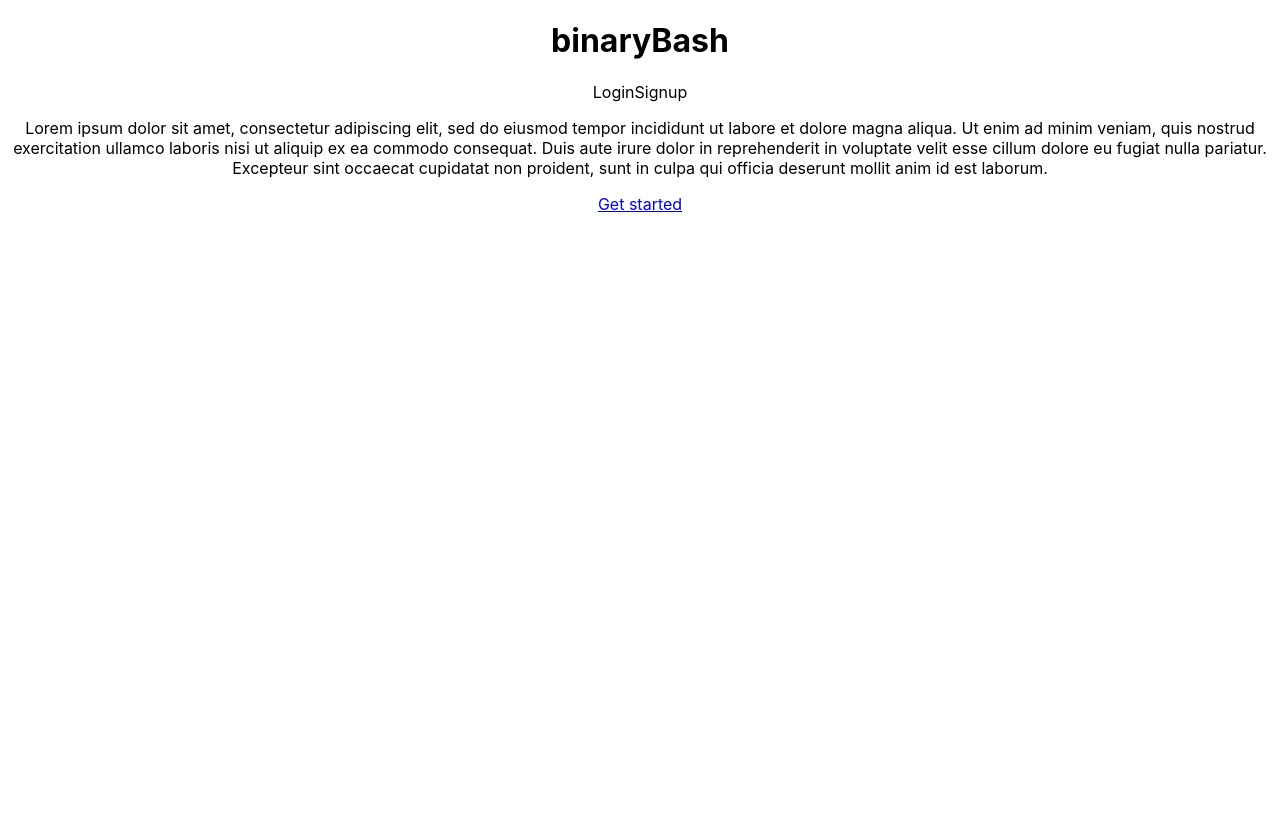
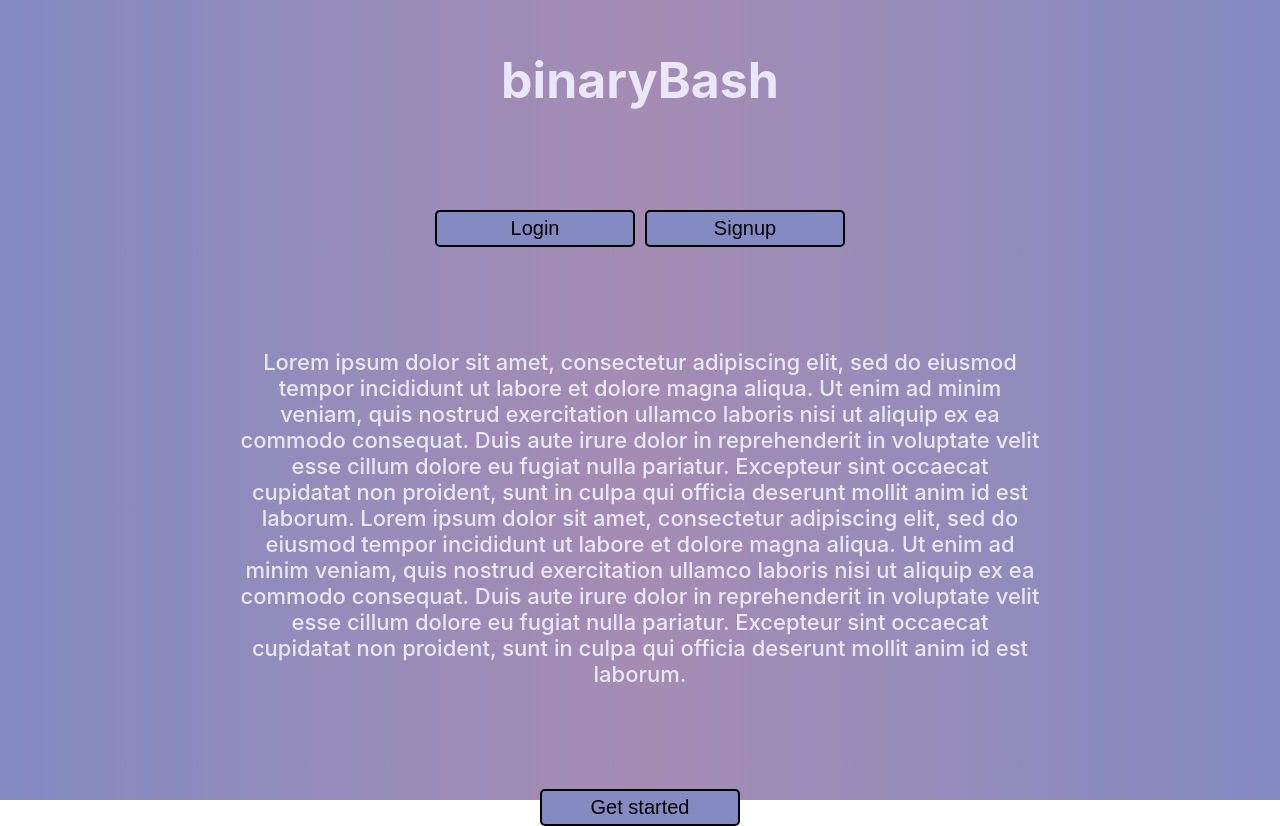
Before and after one commit to bruno-rossi/phase-4-final-project-binary-bash, a React (Create React App) app in the folder binary-bash/client/: page / in a window 1280 px wide. Before the commit the page ends 800 px from the top, so only its background shows below. Built offline with nearby package versions, Linux system fonts and the light colour scheme.

Commit message:
added elements and css to homepage and sign up page

```diff
--- a/binary-bash/client/src/pages/Home.js
+++ b/binary-bash/client/src/pages/Home.js
@@ -1,15 +1,32 @@
 import {NavLink} from "react-router-dom";
+import '../styles/home.css'
 
 function Home() {
 
     return (
-        <div>
+        <div className="home-page">
             <h1>binaryBash</h1>
-            <a>Login</a>
-            <a>Signup</a>
-            <p>Lorem ipsum dolor sit amet, consectetur adipiscing elit, sed do eiusmod tempor incididunt ut labore et dolore magna aliqua. Ut enim ad minim veniam, quis nostrud exercitation ullamco laboris nisi ut aliquip ex ea commodo consequat. Duis aute irure dolor in reprehenderit in voluptate velit esse cillum dolore eu fugiat nulla pariatur. Excepteur sint occaecat cupidatat non proident, sunt in culpa qui officia deserunt mollit anim id est laborum.</p>
+            <div className="button-group">
+                <NavLink to='/login'><button>Login</button></NavLink>
+                <NavLink to='/signup'><button>Signup</button></NavLink>
+            </div>
 
-            <NavLink to="/login">Get started</NavLink>
+            <div className="paragraph">
+                <p>
+                    Lorem ipsum dolor sit amet, consectetur adipiscing elit,
+                    sed do eiusmod tempor incididunt ut labore et dolore magna aliqua.
+                    Ut enim ad minim veniam, quis nostrud exercitation ullamco laboris nisi ut aliquip ex ea commodo consequat.
+                    Duis aute irure dolor in reprehenderit in voluptate velit esse cillum dolore eu fugiat nulla pariatur.
+                    Excepteur sint occaecat cupidatat non proident, sunt in culpa qui officia deserunt mollit anim id est laborum.
+                    Lorem ipsum dolor sit amet, consectetur adipiscing elit,
+                    sed do eiusmod tempor incididunt ut labore et dolore magna aliqua.
+                    Ut enim ad minim veniam, quis nostrud exercitation ullamco laboris nisi ut aliquip ex ea commodo consequat.
+                    Duis aute irure dolor in reprehenderit in voluptate velit esse cillum dolore eu fugiat nulla pariatur.
+                    Excepteur sint occaecat cupidatat non proident, sunt in culpa qui officia deserunt mollit anim id est laborum.
+                </p>
+            </div>
+
+            <NavLink to="/login"><button className="get-started-btn">Get started</button></NavLink>
         </div>
       );
 };
--- a/binary-bash/client/src/pages/Signup.js
+++ b/binary-bash/client/src/pages/Signup.js
@@ -1,5 +1,24 @@
+import '../styles/signup.css'
+import { NavLink } from 'react-router-dom'
+
 function Signup() {
+  return (
+    <div className="signup-container">
+      <div className='form-container'>
+        <form>
+          <label htmlFor = 'username'>Username:</label>
+          <input type ='text' name='username' id='username-textfield'/>
+          <label htmlFor = 'password'>Password:</label>
+          <input type ='text' name='password' id='password-textfield'/>
+          <input type='submit' placeholder='Sign Up' id='submit-btn'/>
+        </form>
 
+        <label htmlFor = 'check'>By creating an account, you agree with our terms and conditions.</label>
+        <input type='checkbox' name='check'/>
+        <p>Already have an account? <NavLink to = '/login'>Login Here</NavLink></p>
+      </div>
+    </div>
+  )
 };
 
 export default Signup;
--- /dev/null
+++ b/binary-bash/client/src/styles/home.css
@@ -0,0 +1,43 @@
+.home-page {
+  background: rgb(131,139,194);
+  background: linear-gradient(90deg, rgba(131,139,194,1) 0%, rgba(165,140,179,1) 50%, rgba(131,139,194,1) 100%);
+  height: 100vh;
+}
+.home-page h1 {
+  padding: 50px;
+  margin: 0;
+  font-size: 50px;
+  color: #EAE7FA;
+}
+/* All Buttons */
+.home-page button {
+  border: solid 2px black;
+  padding: 5px 10px;
+  border-radius: 5px;
+  font-size: 20px;
+  width: 200px;
+  background-color: #838BC2;
+}
+.home-page button:hover {
+  background-color: #D9A1A0;
+  cursor: pointer;
+}
+/* signup/login buttons group */
+.button-group {
+  display: flex;
+  justify-content: center;
+  gap: 10px;
+  margin-top: 50px;
+}
+/* paragraph container */
+.paragraph {
+  margin: 80px 0;
+  display: flex;
+  justify-content: center;
+}
+.home-page p {
+  max-width: 800px;
+  color: #EAE7FA;
+  font-size: 22px;
+  font-weight: 500;
+}
--- /dev/null
+++ b/binary-bash/client/src/styles/signup.css
@@ -0,0 +1,35 @@
+.signup-container {
+  background: rgb(131,139,194);
+  background: linear-gradient(90deg, rgba(131,139,194,1) 0%, rgba(165,140,179,1) 50%, rgba(131,139,194,1) 100%);
+  height: 100vh;
+  display: flex;
+  justify-content: center;
+  align-items: center;
+}
+.form-container {
+  height: 600px;
+  width: 500px;
+  background-color: white;
+  border-radius: 5px;
+  text-align: center;
+  padding: 20px 30px;
+}
+#username-textfield,
+#password-textfield {
+  display: flex;
+  margin: 5px 0;
+  border-radius: 10px;
+  border: none;
+  background-color: #A58CB3;
+  height: 30px;
+  color: #EAE7FA;
+  width: 100%;
+  margin-top: 20px;
+}
+#submit-btn {
+  margin: 30px 0px;
+  padding: 10px 80px;
+  background-color: #D9A1A0;
+  border: none;
+  border-radius: 10px;
+}
```
Also changed, not shown: 1 other file (tests, documents, lock files or other folders).
